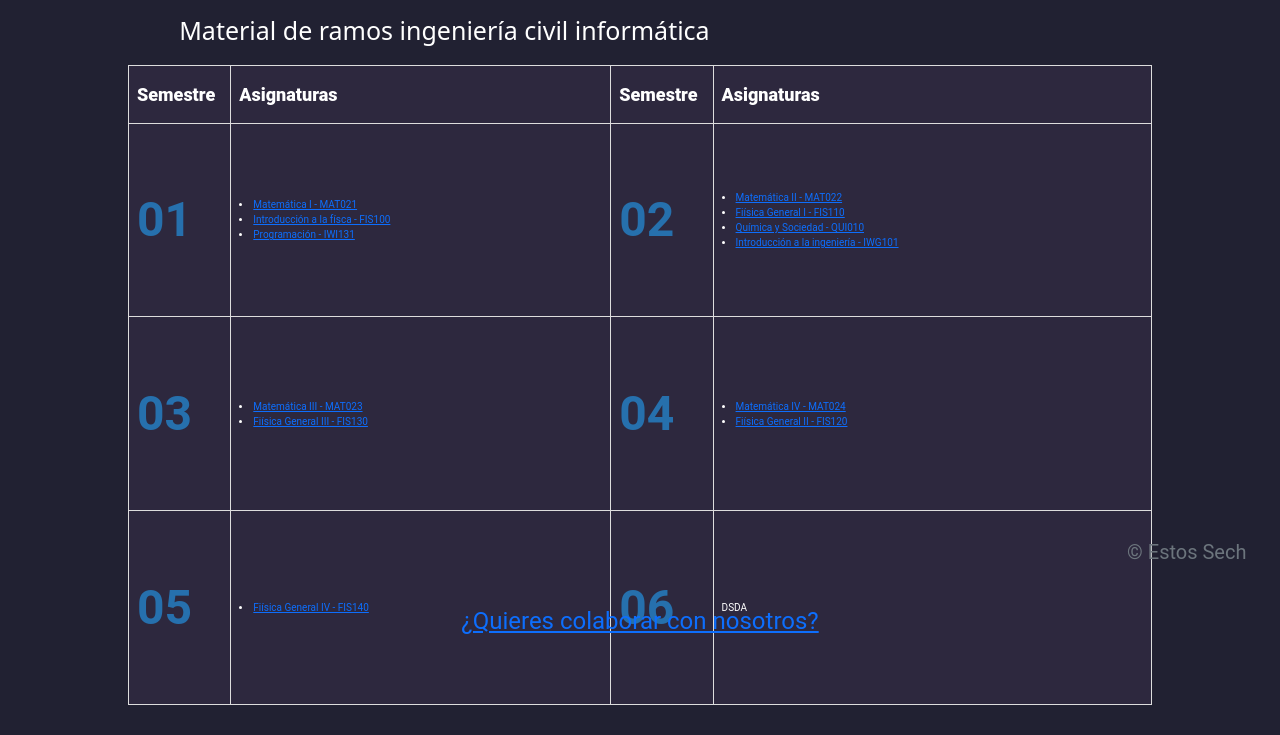
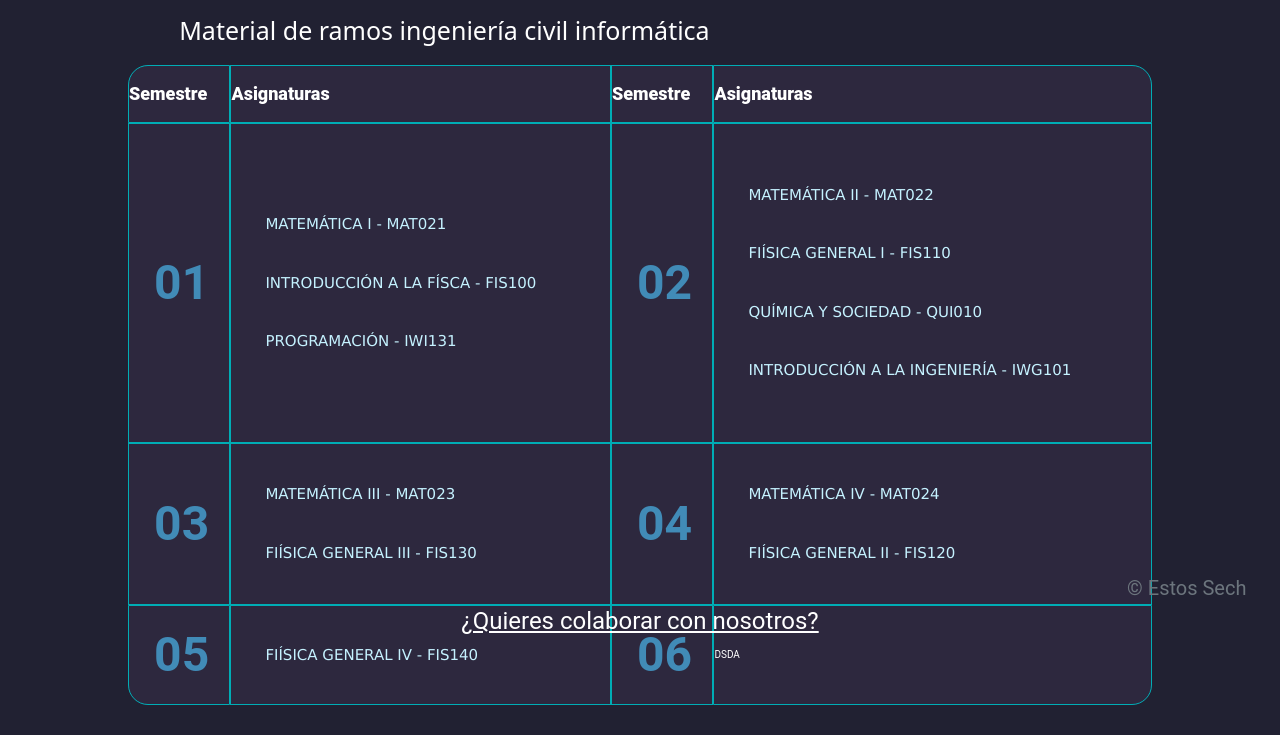
Before and after one commit to Organizate-USM/Organizate_USM, a Flask app: page /material in a window 1280 px wide. Shown: the part 65-800 px from the top of the page. Run offline with Flask 2, Linux system fonts and the light colour scheme; the visitor is signed in with stand-in values (Sample User, id 1); some libraries are stand-ins or nearby versions.

Commit message:
tabla material css mejorada
tabla material css mejorada

```diff
--- a/static/css/material.css
+++ b/static/css/material.css
@@ -199,15 +199,38 @@ h1{
     left: 50%;
     transform: translate(-50%,-50%);
     background: #2d283e;
+    border-radius: 20px;
+    border-collapse: separate;
+    list-style:none;
 
 }
 
 
 td, th {
-    border: 1px solid #dddddd;
     text-align: left;
-    padding: 8px;
+    border: solid 1px #00adb5;
   }
+
+tr td, th {
+    border-top-right-radius: 0;
+    border-top-left-radius: 0;
+    border-bottom-left-radius: 0;
+    border-bottom-right-radius: 0;
+}
+
+th:first-child {
+    border-top-left-radius: 20px;
+}
+th:last-child {
+    border-top-right-radius: 20px;
+}
+tr:last-child td:first-child {
+    border-bottom-left-radius: 20px;
+}
+tr:last-child td:last-child {
+    border-bottom-right-radius: 20px;
+}
+
 
 #tope {
     height: 9%;
@@ -218,7 +241,9 @@ td, th {
 }
 
 .num-color{
-    color: rgb(38, 112, 173);
+    color: rgb(65 139 183);
+    margin-left: 25%;
+
 }
 
 #ramo{
@@ -237,3 +262,41 @@ td, th {
     transform: translate(-50%,-50%);
 
 }
+
+#a-colaborar{
+    color:white;
+}
+
+.links{
+    color: rgb(255, 255, 255);
+}
+
+.li-links{
+
+}
+
+.a-links{
+    color: rgb(197 242 255);;
+    text-decoration: none;
+    text-transform: uppercase;
+    font-family: Verdana;
+    font-size: 15px;
+    display: inline-block;
+    padding: 16px 32px;
+    transform: all 0.3s;
+    border: 2px solid transparent;
+}
+
+.li-links .a-links:hover{
+    filter: blur(0);
+    transform: translateY(-7px);
+    background-color: #413861;
+	transition: all .3s;
+}
+
+.a-links:hover{
+    color: rgb(197 242 255);;
+    filter: blur(0);
+    transform: translateY(-7px);
+    background-color: rgb(41, 66, 90);
+}
--- a/templates/material.html
+++ b/templates/material.html
@@ -60,9 +60,12 @@
 				</font>
 			</td>
 			<td>
-				<li ><a href="{{ ('https://drive.google.com/drive/folders/1wyNyUwhkfOFO77s1gvkei376yPSZVe-0?usp=sharing') }}" target="_blank" >Matemática I - MAT021</a></li>
-				<li ><a href="{{ ('https://drive.google.com/drive/folders/1lA40TCDnYlPjBTJlOqlNxcrBli4M69XW?usp=sharing') }}" target="_blank" >Introducción a la físca - FIS100</a></li>
-				<li ><a href="{{ ('https://drive.google.com/drive/folders/1TSnXW3_SOR_YOIqEfsR4mKO0ZyYKYSZj?usp=sharing') }}" target="_blank" >Programación - IWI131</a></li>
+				<font class="links" size="3">
+					<li class="li-links"><a class="a-links" href="{{ ('https://drive.google.com/drive/folders/1wyNyUwhkfOFO77s1gvkei376yPSZVe-0?usp=sharing') }}" target="_blank" >Matemática I - MAT021</a></li>
+					<li class="li-links"><a class="a-links" href="{{ ('https://drive.google.com/drive/folders/1lA40TCDnYlPjBTJlOqlNxcrBli4M69XW?usp=sharing') }}" target="_blank" >Introducción a la físca - FIS100</a></li>
+					<li class="li-links"><a class="a-links" href="{{ ('https://drive.google.com/drive/folders/1TSnXW3_SOR_YOIqEfsR4mKO0ZyYKYSZj?usp=sharing') }}" target="_blank" >Programación - IWI131</a></li>
+				</font>
+
 			</td>
 			<td class='num'>
 				<font class="num-color" size="8">
@@ -70,10 +73,13 @@
 				</font>
 			</td>
 			<td>
-				<li ><a href="{{ ('https://drive.google.com/drive/folders/18gDTp4BZ_T2WlnuPiQ7Flq_-s5T-TCTw?usp=sharing') }}" target="_blank" >Matemática II - MAT022</a></li>
-				<li ><a href="{{ ('https://drive.google.com/drive/folders/1xTwfOlTpgT-lNDkD8yfFTJyYCD_DoaCx?usp=sharing') }}" target="_blank" >Fiísica General I - FIS110</a></li>
-				<li ><a href="{{ ('https://drive.google.com/drive/folders/1ye8zGOubbWMWUH9NiyrPr8_BtO6ipTTJ?usp=sharing') }}" target="_blank" >Química y Sociedad - QUI010</a></li>
-				<li ><a href="{{ ('https://drive.google.com/drive/folders/18cpIxg9vofAZkbk7Fg7BCXmX8xY9OYor?usp=sharing') }}" target="_blank" >Introducción a la ingeniería - IWG101</a></li>
+				<font class="links" size="3">
+					<li class="li-links"><a class="a-links" href="{{ ('https://drive.google.com/drive/folders/18gDTp4BZ_T2WlnuPiQ7Flq_-s5T-TCTw?usp=sharing') }}" target="_blank" >Matemática II - MAT022</a></li>
+					<li class="li-links"><a class="a-links" href="{{ ('https://drive.google.com/drive/folders/1xTwfOlTpgT-lNDkD8yfFTJyYCD_DoaCx?usp=sharing') }}" target="_blank" >Fiísica General I - FIS110</a></li>
+					<li class="li-links"><a class="a-links" href="{{ ('https://drive.google.com/drive/folders/1ye8zGOubbWMWUH9NiyrPr8_BtO6ipTTJ?usp=sharing') }}" target="_blank" >Química y Sociedad - QUI010</a></li>
+					<li class="li-links"><a class="a-links" href="{{ ('https://drive.google.com/drive/folders/18cpIxg9vofAZkbk7Fg7BCXmX8xY9OYor?usp=sharing') }}" target="_blank" >Introducción a la ingeniería - IWG101</a></li>
+				</font>
+
 			</td>
 		</tr>
 		<tr>
@@ -83,8 +89,11 @@
 				</font>
 			</td>
 			<td>
-				<li ><a href="{{ ('https://drive.google.com/drive/folders/10eSIP3HEIVo-5LLTPrOXSNXAhObHGlld?usp=sharing') }}" target="_blank" >Matemática III - MAT023</a></li>
-				<li ><a href="{{ ('https://drive.google.com/drive/folders/1uV5ncXL3A73z6HmKOXbiyfaeuzgJYp8U?usp=sharing') }}" target="_blank" >Fiísica General III - FIS130</a></li>
+				<font class="links" size="3">
+					<li class="li-links"><a class="a-links" class="a-links" href="{{ ('https://drive.google.com/drive/folders/10eSIP3HEIVo-5LLTPrOXSNXAhObHGlld?usp=sharing') }}" target="_blank" >Matemática III - MAT023</a></li>
+					<li class="li-links"><a class="a-links" href="{{ ('https://drive.google.com/drive/folders/1uV5ncXL3A73z6HmKOXbiyfaeuzgJYp8U?usp=sharing') }}" target="_blank" >Fiísica General III - FIS130</a></li>
+				</font>
+
 			</td>
 			<td>
 				<font class="num-color" size="8">
@@ -92,8 +101,11 @@
 				</font>
 			</td>
 			<td>
-				<li ><a href="{{ ('https://drive.google.com/drive/folders/1-jMMnoTM4TGzqOEi3dDLpEQSFUqMufqg?usp=sharing') }}" target="_blank" >Matemática IV - MAT024</a></li>
-				<li ><a href="{{ ('https://drive.google.com/drive/folders/1fQ_5kkM56l-dqdOqTE2VDzQNSoBVMI69?usp=sharing') }}" target="_blank" >Fiísica General II - FIS120</a></li>
+				<font class="links" size="3">
+					<li class="li-links"><a class="a-links" href="{{ ('https://drive.google.com/drive/folders/1-jMMnoTM4TGzqOEi3dDLpEQSFUqMufqg?usp=sharing') }}" target="_blank" >Matemática IV - MAT024</a></li>
+					<li class="li-links"><a class="a-links" href="{{ ('https://drive.google.com/drive/folders/1fQ_5kkM56l-dqdOqTE2VDzQNSoBVMI69?usp=sharing') }}" target="_blank" >Fiísica General II - FIS120</a></li>
+				</font>
+
 			</td>
 		</tr>
 		<tr>
@@ -103,7 +115,10 @@
 				</font>
 			</td>
 			<td>
-				<li ><a href="{{ ('https://drive.google.com/drive/folders/1EWD2F8P4vGmBfz51JUL2J1hAOs4QEm0l?usp=sharing') }}" target="_blank" >Fiísica General IV - FIS140</a></li>
+				<font class="links" size="3">
+					<li class="li-links"><a class="a-links" href="{{ ('https://drive.google.com/drive/folders/1EWD2F8P4vGmBfz51JUL2J1hAOs4QEm0l?usp=sharing') }}" target="_blank" >Fiísica General IV - FIS140</a></li>
+				</font>
+
 			</td>
 			<td>
 				<font class="num-color" size="8">
```
